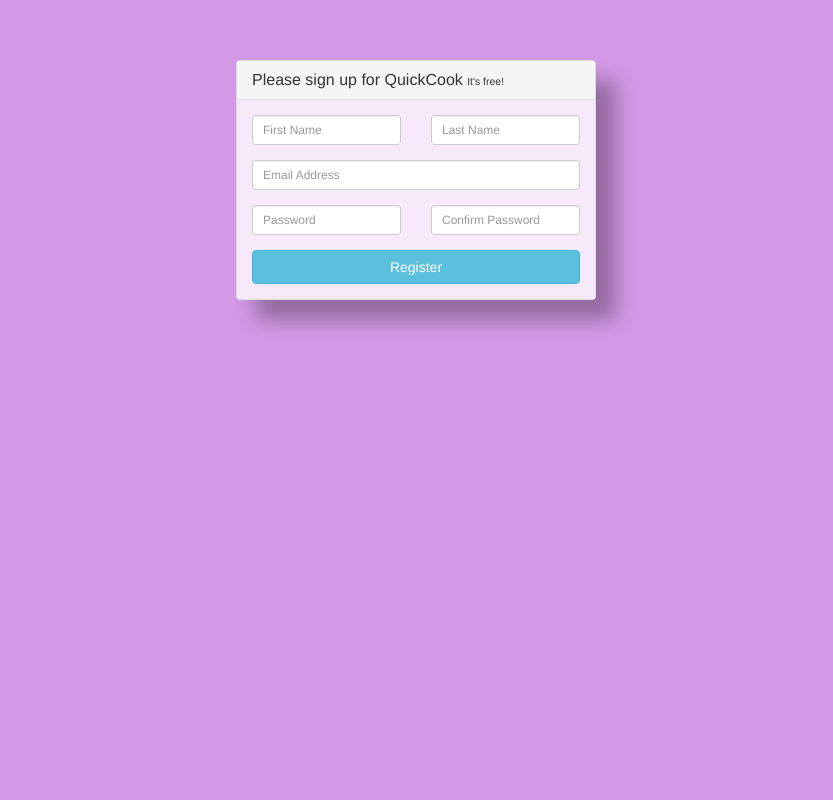
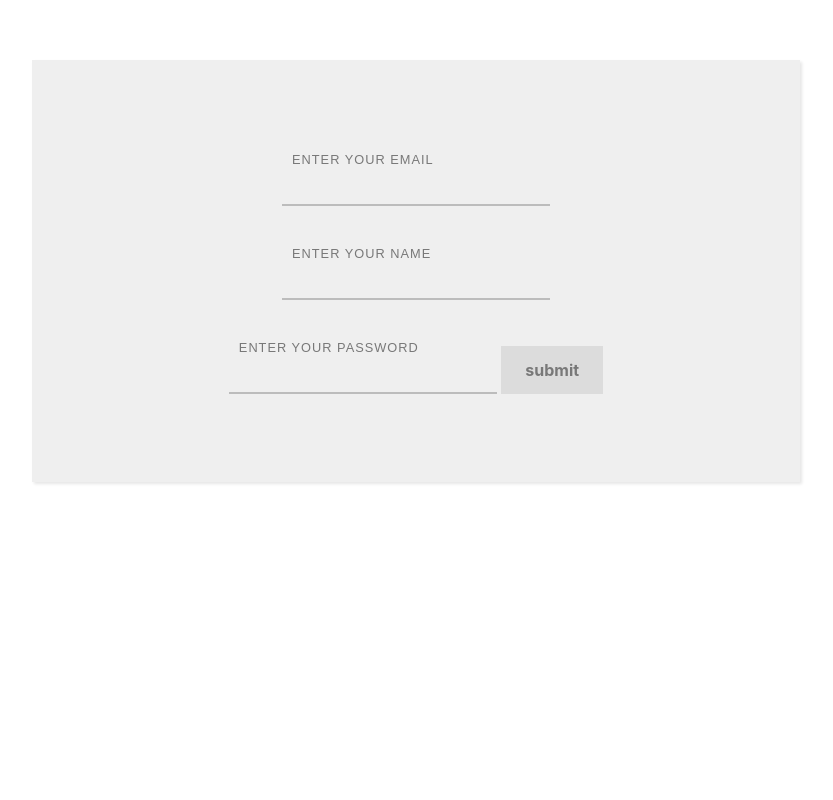
Before and after one commit to novachelly/QuickCook2, a Flask app: page /register in a window 1280 px wide. Shown: the whole page, without its empty margins (224-1057 px from the left). Run offline with Flask 2, Linux system fonts and the light colour scheme; parts of the project's set-up code (start-up, migrations or seed data) failed here and were passed over; some libraries are stand-ins or nearby versions.

Commit message:
first commit

```diff
--- /dev/null
+++ b/static/css/style2.css
@@ -0,0 +1,80 @@
+
+
+body {
+  background: #C5E1A5;
+}
+form {
+  width: 60%;
+  margin: 60px auto;
+  background: #efefef;
+  padding: 60px 120px 80px 120px;
+  text-align: center;
+  -webkit-box-shadow: 2px 2px 3px rgba(0,0,0,);
+  box-shadow: 2px 2px 3px rgba(0,0,0,0.1);
+}
+label {
+  display: block;
+  position: relative;
+  margin: 40px 0px;
+}
+.label-txt {
+  position: absolute;
+  top: -1.6em;
+  padding: 10px;
+  font-family: sans-serif;
+  font-size: .8em;
+  letter-spacing: 1px;
+  color: rgb(120,120,120);
+  transition: ease .3s;
+}
+.input {
+  width: 100%;
+  padding: 10px;
+  background: transparent;
+  border: none;
+  outline: none;
+}
+
+.line-box {
+  position: relative;
+  width: 100%;
+  height: 2px;
+  background: #BCBCBC;
+}
+
+.line {
+  position: absolute;
+  width: 0%;
+  height: 2px;
+  top: 0px;
+  left: 50%;
+  transform: translateX(-50%);
+  background: #8BC34A;
+  transition: ease .6s;
+}
+
+.input:focus + .line-box .line {
+  width: 100%;
+}
+
+.label-active {
+  top: -3em;
+}
+
+button {
+  display: inline-block;
+  padding: 12px 24px;
+  background: rgb(220,220,220);
+  font-weight: bold;
+  color: rgb(120,120,120);
+  border: none;
+  outline: none;
+  border-radius: 3px;
+  cursor: pointer;
+  transition: ease .3s;
+}
+
+button:hover {
+  background: #8BC34A;
+  color: #ffffff;
+}
--- a/templates/index.html
+++ b/templates/index.html
@@ -9,6 +9,7 @@
 		integrity="sha384-UHRtZLI+pbxtHCWp1t77Bi1L4ZtiqrqD80Kn4Z8NTSRyMA2Fd33n5dQ8lWUE00s/" crossorigin="anonymous">
 	<link href="https://fonts.googleapis.com/css?family=Raleway:800|Roboto+Slab" rel="stylesheet">
 	<link rel="stylesheet" href="static/css/style.css?q={{time}}">
+
 	<title>QuickCook</title>
 </head>
 
--- a/templates/register.html
+++ b/templates/register.html
@@ -2,62 +2,38 @@
 
 <head>
 	<title>Register!</title>
-    <link rel="stylesheet" href="static/css/style.css?q={{time}}" type="text/css">
+    <link rel="stylesheet" href="static/css/style2.css?q={{time}}" type="text/css">
     <form action="/register">
-  <link href="//netdna.bootstrapcdn.com/bootstrap/3.1.0/css/bootstrap.min.css" rel="stylesheet" id="bootstrap-css">
-<script src="//netdna.bootstrapcdn.com/bootstrap/3.1.0/js/bootstrap.min.js"></script>
-<script src="//code.jquery.com/jquery-1.11.1.min.js"></script>
+<link href="//maxcdn.bootstrapcdn.com/bootstrap/4.1.1/css/bootstrap.min.css" rel="stylesheet" id="bootstrap-css">
+<script src="//maxcdn.bootstrapcdn.com/bootstrap/4.1.1/js/bootstrap.min.js"></script>
+<script src="//cdnjs.cloudflare.com/ajax/libs/jquery/3.2.1/jquery.min.js"></script>
 </head>
 
 <body id="reg">
 
-<div class="container">
-        <div class="row centered-form">
-        <div class="col-xs-12 col-sm-8 col-md-4 col-sm-offset-2 col-md-offset-4">
-        	<div class="panel panel-default">
-        		<div class="panel-heading">
-			    		<h3 class="panel-title">Please sign up for QuickCook <small>It's free!</small></h3>
-			 			</div>
-			 			<div class="panel-body">
-			    		<form role="form">
-			    			<div class="row">
-			    				<div class="col-xs-6 col-sm-6 col-md-6">
-			    					<div class="form-group">
-			                <input type="text" name="first_name" id="first_name" class="form-control input-sm" placeholder="First Name">
-			    					</div>
-			    				</div>
-			    				<div class="col-xs-6 col-sm-6 col-md-6">
-			    					<div class="form-group">
-			    						<input type="text" name="last_name" id="last_name" class="form-control input-sm" placeholder="Last Name">
-			    					</div>
-			    				</div>
-			    			</div>
-
-			    			<div class="form-group">
-			    				<input type="email" name="email" id="email" class="form-control input-sm" placeholder="Email Address">
-			    			</div>
-
-			    			<div class="row">
-			    				<div class="col-xs-6 col-sm-6 col-md-6">
-			    					<div class="form-group">
-			    						<input type="password" name="password" id="password" class="form-control input-sm" placeholder="Password">
-			    					</div>
-			    				</div>
-			    				<div class="col-xs-6 col-sm-6 col-md-6">
-			    					<div class="form-group">
-			    						<input type="password" name="password_confirmation" id="password_confirmation" class="form-control input-sm" placeholder="Confirm Password">
-			    					</div>
-			    				</div>
-			    			</div>
-
-			    			<input type="submit" value="Register" class="btn btn-info btn-block">
-
-			    		</form>
-			    	</div>
-	    		</div>
-    		</div>
-    	</div>
+<form>
+  <label>
+    <p class="label-txt">ENTER YOUR EMAIL</p>
+    <input type="text" class="input">
+    <div class="line-box">
+      <div class="line"></div>
     </div>
+  </label>
+  <label>
+    <p class="label-txt">ENTER YOUR NAME</p>
+    <input type="text" class="input">
+    <div class="line-box">
+      <div class="line"></div>
+    </div>
+  </label>
+  <label>
+    <p class="label-txt">ENTER YOUR PASSWORD</p>
+    <input type="text" class="input">
+    <div class="line-box">
+      <div class="line"></div>
+    </div>
+  </label>
+  <button type="submit">submit</button>
 </form>
 </body>
 
```
Also changed, not shown: static/css/style.css (line endings or trailing spaces).
